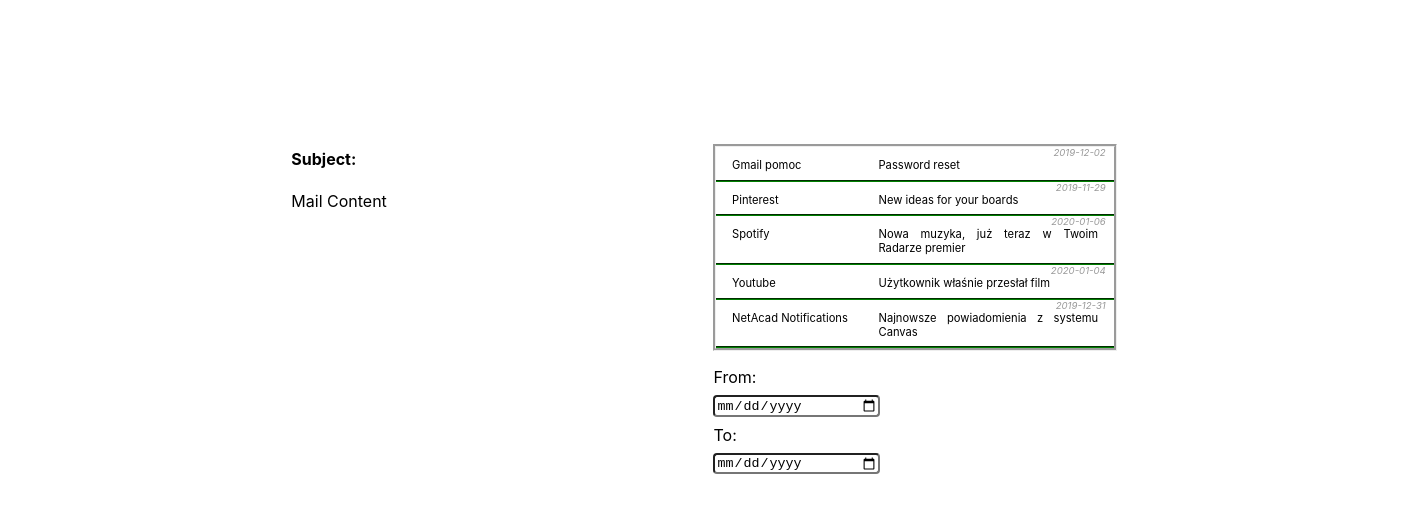
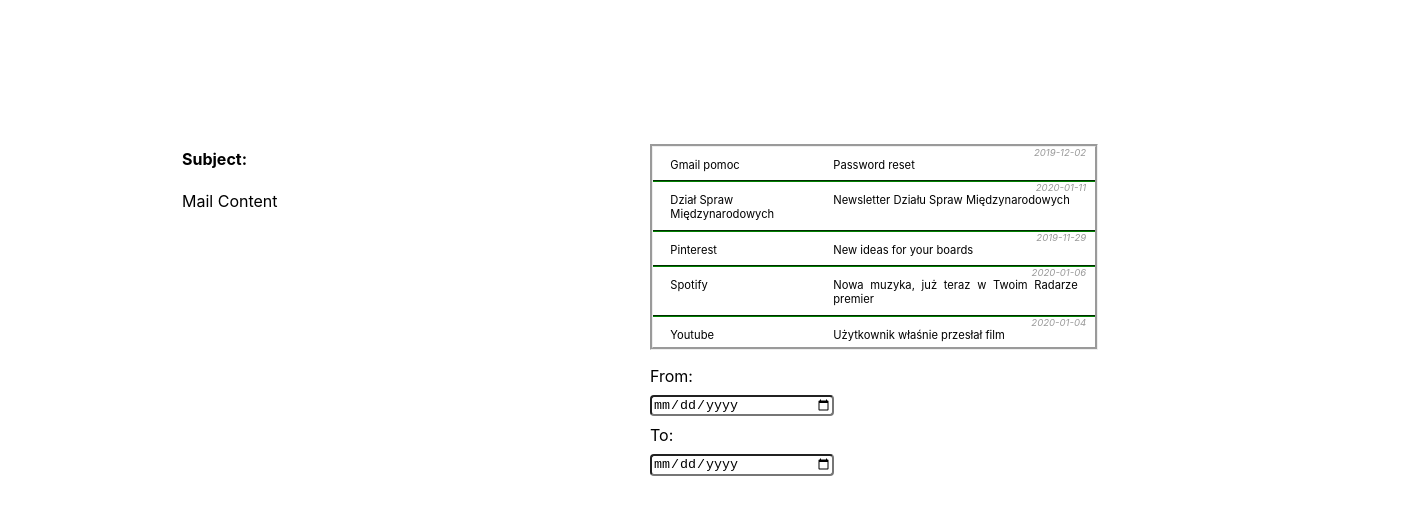
Before and after one commit to asi-pwr/Hermes_frontend, a React (Create React App) app: page / in a window 1280 px wide. Shown: the top 514 px of the page, 1408 px wide, since content can reach past the window. Built offline with nearby package versions, Linux system fonts and the light colour scheme.

Commit message:
refactor: renaming css class name
renaming css class name in archive page using BEM

```diff
--- a/package.json
+++ b/package.json
@@ -6,6 +6,7 @@
     "@testing-library/jest-dom": "^4.2.4",
     "@testing-library/react": "^9.4.0",
     "@testing-library/user-event": "^7.2.1",
+    "axios": "^0.19.2",
     "react": "^16.12.0",
     "react-dom": "^16.12.0",
     "react-scripts": "3.3.0"
--- a/src/ArchivePage/ArchivePage.js
+++ b/src/ArchivePage/ArchivePage.js
@@ -8,7 +8,7 @@
 
   const onPickMailToView = (e) => setMailSubject(() => e.subject);
 
-  return <div className="archive-main-content">
+  return <div className="block block--main">
       <MailView subject={mailSubject} content="Mail Content"/>
       <MailList onMailPick = {(e) => onPickMailToView(e)}/>
   </div>
--- a/src/ArchivePage/MailDataView.js
+++ b/src/ArchivePage/MailDataView.js
@@ -1,12 +1,12 @@
 import React from 'react';
-import './mailDataView.css'
+import'./archivePage.css';
 
 const MailDataView = (props) => {
-  return <div className="mail-data" onClick = {(e) => props.onClick(props)}>
-    <span className="date">{props.date}</span>
-    <div className="mail-content">
-      <span className="author">{props.author}</span>
-      <span className="subject">{props.subject}</span>
+  return <div className="block block--mail-list-elem" onClick = {(e) => props.onClick(props)}>
+    <span className="block__elem block__elem--date">{props.date}</span>
+    <div className="block block--mail-content">
+      <span className="block__elem block__elem--author">{props.author}</span>
+      <span className="block__elem block__elem--subject">{props.subject}</span>
     </div>
   </div>
 }
--- a/src/ArchivePage/MailList.js
+++ b/src/ArchivePage/MailList.js
@@ -1,8 +1,9 @@
 import React, {useState} from 'react';
 import MailDataView from './MailDataView';
-import './mailList.css';
+import'./archivePage.css';
 
 const mailArray = [{author:"Gmail pomoc", date:"2019-12-02", subject:"Password reset"},
+{author:"Dział Spraw Międzynarodowych", date:"2020-01-11", subject:"Newsletter Działu Spraw Międzynarodowych"},
 {author:"Pinterest", date:"2019-11-29", subject:"New ideas for your boards"},
 {author:"Spotify", date:"2020-01-06", subject:"Nowa muzyka, już teraz w Twoim Radarze premier"},
 {author:"Youtube", date:"2020-01-04", subject:"Użytkownik właśnie przesłał film"},
@@ -28,12 +29,12 @@
     changeFilterDate(fromDate,e.target.value);
   };
 
-  return <div className="mail-list-main-form">
-    <ul className="mail-list">
+  return <div className="block block--mail">
+    <ul className="list list--mails">
       {mailList.map((elem)=><li><MailDataView author = {elem.author} date = {elem.date} subject = {elem.subject} onClick = {props.onMailPick}/></li>)}
     </ul>
-    <span>From:</span><input className="archive-date-pick" type="date" onChange = {(e) => onFromDateChange(e)}/>
-    <span>To:</span><input className="archive-date-pick" type="date"  onChange = {(e) => onToDateChange(e)}/>
+    <span>From:</span><input className="input input--date" type="date" onChange = {(e) => onFromDateChange(e)}/>
+    <span>To:</span><input className="input input--date" type="date"  onChange = {(e) => onToDateChange(e)}/>
   </div>
 }
 
--- a/src/ArchivePage/MailView.js
+++ b/src/ArchivePage/MailView.js
@@ -1,7 +1,8 @@
 import React from 'react';
+import './archivePage.css';
 
 const MailView = (props) => {
-  return <div>
+  return <div className = "block block--mail">
       <div>
           <h4>
               <span>Subject: </span>
--- a/src/ArchivePage/archivePage.css
+++ b/src/ArchivePage/archivePage.css
@@ -1,6 +1,70 @@
-.archive-main-content{
+.block{
     display: flex;
-    width: 90%;
-    padding: 10%;
+}
+
+.block--main {
+    width: 100%;
+    margin: 10% 0;
+    justify-content: center;
+}
+
+.block--mail {
+    margin: 0 10px;
+    flex-direction: column;
+    width:35%;
+    height: 100%;
+}
+
+.block--mail-list-elem{
+    border-bottom-style: groove;
+    border-color: green;
+    border-width: 2px;
+    flex-direction: column;
+    padding: 0% 2%;
+}
+
+.block--mail-content {
+    display:flex;
+    padding: 0% 2% 2% 2%;
     justify-content: space-around;
 }
+
+.block__elem {
+    display:block;
+}
+
+.block__elem--author {
+    width: 40%;
+    font-size: 0.7em;
+}
+
+.block__elem--date {
+    text-align: right;
+    color:#9a9a9a;
+    font-style: italic;
+    font-size: 0.6em;
+}
+
+.block__elem--subject {
+    width:60%;
+    text-align: justify;
+    font-size: 0.7em;
+}
+
+.list {
+    list-style-type: none;
+    padding: 0px;
+}
+
+.list--mails{
+    overflow: auto;
+    border: groove;
+    border-width: 3px;
+    height:200px;
+}
+
+.input--date {
+    width:40%;
+    margin: 2% 0;
+    border-radius: 0.5ch;
+}
--- a/src/ArchivePage/mailDataView.css
+++ /dev/null
@@ -1,35 +0,0 @@
-.mail-data{
-    display:flex;
-    border-bottom-style: groove;
-    border-color: green;
-    border-width: 2px;
-    flex-direction: column;
-    padding: 0% 2%;
-}
-
-.mail-content {
-    display:flex;
-    padding: 0% 2% 2% 2%;
-    justify-content: space-around;
-}
-
-.author {
-    display:block;
-    width: 40%;
-    text-align: justify;
-    font-size: 0.7em;
-}
-
-.date {
-    text-align: right;
-    color:#9a9a9a;
-    font-style: italic;
-    font-size: 0.6em;
-}
-
-.subject {
-    display:block;
-    width:60%;
-    text-align: justify;
-    font-size: 0.7em;
-}
--- a/src/ArchivePage/mailList.css
+++ /dev/null
@@ -1,20 +0,0 @@
-.mail-list-main-form {
-    display:flex;
-    flex-direction: column;
-    width: 35%;
-}
-
-.mail-list {
-    list-style-type: none;
-    padding: 0px;
-    max-height: 50%;
-    overflow: auto;
-    border: groove;
-    border-width: 3px;
-}
-
-.archive-date-pick {
-    width:40%;
-    margin: 2% 0;
-    border-radius: 0.5ch;
-}
```
Also changed, not shown: 1 other file (tests, documents, lock files or other folders).
